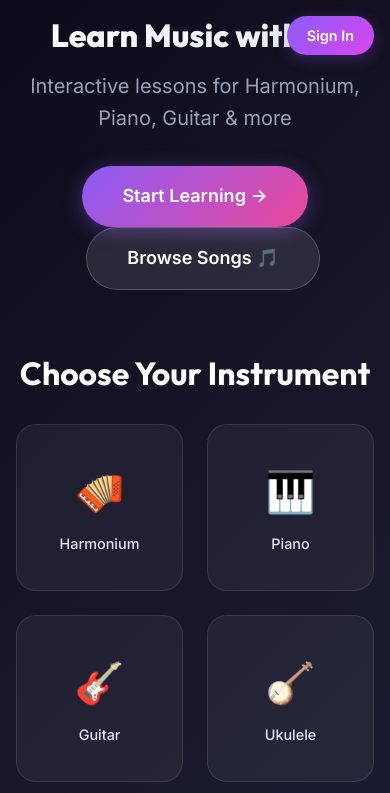
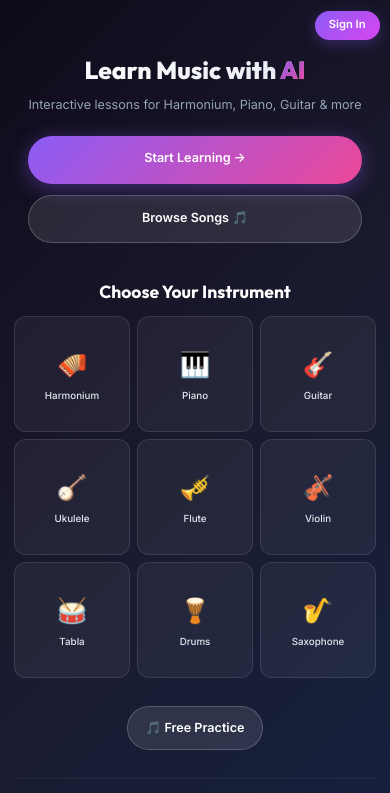
Before and after one commit to vishveshjain/MusicTutor, a Next.js app: page / in a window 390 px wide. Shown: the top 793 px of the page. Built offline with nearby package versions, Linux system fonts and the light colour scheme; no server answers.

Commit message:
feat(ui): Add comprehensive mobile responsive styles

```diff
--- a/src/app/globals.css
+++ b/src/app/globals.css
@@ -495,14 +495,131 @@ a:hover {
 }
 
 /* Responsive breakpoints */
+@media (max-width: 1024px) {
+  :root {
+    --text-5xl: 2.75rem;
+    --text-4xl: 2rem;
+  }
+}
+
 @media (max-width: 768px) {
   :root {
-    --text-5xl: 2.5rem;
-    --text-4xl: 2rem;
+    --text-5xl: 2rem;
+    --text-4xl: 1.75rem;
     --text-3xl: 1.5rem;
+    --text-2xl: 1.25rem;
+  }
+
+  html {
+    font-size: 15px;
   }
 
   .container {
     padding: 0 var(--space-4);
   }
+
+  .btn {
+    padding: var(--space-3) var(--space-4);
+    font-size: var(--text-sm);
+  }
+
+  .btn-lg {
+    padding: var(--space-3) var(--space-6);
+    font-size: var(--text-base);
+  }
+
+  h1 {
+    font-size: var(--text-3xl);
+  }
+
+  h2 {
+    font-size: var(--text-2xl);
+  }
 }
+
+@media (max-width: 480px) {
+  :root {
+    --text-5xl: 1.75rem;
+    --text-4xl: 1.5rem;
+    --text-3xl: 1.25rem;
+    --text-2xl: 1.125rem;
+    --text-xl: 1rem;
+    --space-6: 1rem;
+    --space-8: 1.5rem;
+  }
+
+  html {
+    font-size: 14px;
+  }
+
+  body {
+    -webkit-tap-highlight-color: transparent;
+  }
+
+  .container {
+    padding: 0 var(--space-3);
+  }
+
+  .btn {
+    padding: var(--space-2) var(--space-4);
+    font-size: var(--text-sm);
+    min-height: 44px;
+    /* Touch-friendly size */
+  }
+
+  .btn-lg {
+    padding: var(--space-3) var(--space-5);
+    font-size: var(--text-sm);
+    min-height: 48px;
+  }
+
+  .card {
+    padding: var(--space-4);
+    border-radius: var(--radius-lg);
+  }
+
+  h1 {
+    font-size: var(--text-2xl);
+  }
+
+  h2 {
+    font-size: var(--text-xl);
+  }
+
+  h3 {
+    font-size: var(--text-lg);
+  }
+}
+
+/* Ensure content doesn't overflow on mobile */
+@media (max-width: 768px) {
+  * {
+    max-width: 100%;
+  }
+
+  img,
+  video,
+  iframe {
+    max-width: 100%;
+    height: auto;
+  }
+}
+
+/* Touch-friendly interactive elements */
+@media (hover: none) and (pointer: coarse) {
+
+  .btn,
+  button,
+  a {
+    min-height: 44px;
+    min-width: 44px;
+  }
+
+  .card:hover {
+    transform: none;
+  }
+
+  .btn-primary:hover {
+    transform: none;
+  }
+}
--- a/src/app/home.css
+++ b/src/app/home.css
@@ -111,12 +111,14 @@
     line-height: 1.2;
     background: linear-gradient(to right, #ffffff, #e2e8f0);
     -webkit-background-clip: text;
+    background-clip: text;
     -webkit-text-fill-color: transparent;
 }
 
 .text-gradient {
     background: linear-gradient(135deg, #8B5CF6 0%, #EC4899 100%);
     -webkit-background-clip: text;
+    background-clip: text;
     -webkit-text-fill-color: transparent;
 }
 
@@ -231,31 +233,161 @@
 }
 
 /* Responsive */
+@media (max-width: 1024px) {
+    .hero-title {
+        font-size: 3rem;
+    }
+
+    .instruments-grid {
+        grid-template-columns: repeat(auto-fit, minmax(120px, 1fr));
+        gap: 1rem;
+    }
+}
+
 @media (max-width: 768px) {
+    .home {
+        padding: 1.5rem;
+        padding-top: 4rem;
+        /* Space for fixed nav */
+    }
+
+    .hero {
+        margin-bottom: 2rem;
+    }
+
     .hero-title {
-        font-size: 2.5rem;
+        font-size: 2rem;
+        margin-bottom: 0.75rem;
+    }
+
+    .hero-subtitle {
+        font-size: 1rem;
+        margin-bottom: 1.5rem;
+    }
+
+    .instruments {
+        margin-bottom: 2rem;
+    }
+
+    .section-title {
+        font-size: 1.5rem;
+        margin-bottom: 1rem;
     }
 
     .instruments-grid {
         grid-template-columns: repeat(3, 1fr);
+        gap: 0.75rem;
+    }
+
+    .instrument-card {
+        padding: 1rem;
+        border-radius: 16px;
+    }
+
+    .instrument-emoji {
+        font-size: 2rem;
+    }
+
+    .instrument-name {
+        font-size: 0.8rem;
+    }
+
+    .btn-lg {
+        padding: 0.875rem 1.5rem;
+        font-size: 1rem;
+    }
+
+    .free-practice {
+        margin-bottom: 2rem;
+    }
+
+    /* Stack buttons on mobile */
+    .hero .btn-lg {
+        display: block;
+        width: 100%;
+        margin-bottom: 0.75rem;
+    }
+
+    .hero .btn-secondary {
+        margin-left: 0 !important;
     }
 }
 
 @media (max-width: 480px) {
     .home {
         padding: 1rem;
+        padding-top: 3.5rem;
     }
 
     .hero-title {
-        font-size: 2rem;
+        font-size: 1.75rem;
     }
 
+    .hero-subtitle {
+        font-size: 0.9rem;
+    }
+
+    .instruments-grid {
+        grid-template-columns: repeat(3, 1fr);
+        gap: 0.5rem;
+    }
+
+    .instrument-card {
+        padding: 0.75rem;
+        border-radius: 12px;
+    }
+
+    .instrument-emoji {
+        font-size: 1.75rem;
+        margin-bottom: 0.25rem;
+    }
+
+    .instrument-name {
+        font-size: 0.7rem;
+    }
+
+    .nav-username {
+        display: none;
+    }
+
+    .user-nav {
+        top: 0.75rem;
+        right: 0.75rem;
+    }
+
+    .login-btn {
+        padding: 0.4rem 1rem;
+        font-size: 0.8rem;
+    }
+
+    .section-title {
+        font-size: 1.25rem;
+    }
+
+    .btn {
+        padding: 0.75rem 1.25rem;
+        font-size: 0.9rem;
+    }
+
+    .btn-lg {
+        padding: 0.875rem 1.5rem;
+        font-size: 0.9rem;
+    }
+
+    .footer {
+        font-size: 0.75rem;
+        padding-top: 1rem;
+    }
+}
+
+/* Extra small devices */
+@media (max-width: 360px) {
     .instruments-grid {
         grid-template-columns: repeat(2, 1fr);
     }
 
-    .nav-username {
-        display: none;
+    .hero-title {
+        font-size: 1.5rem;
     }
 }
 
```
Also changed, not shown: src/app/learn/[instrument]/[lesson]/page.tsx (+101 -0 lines).
